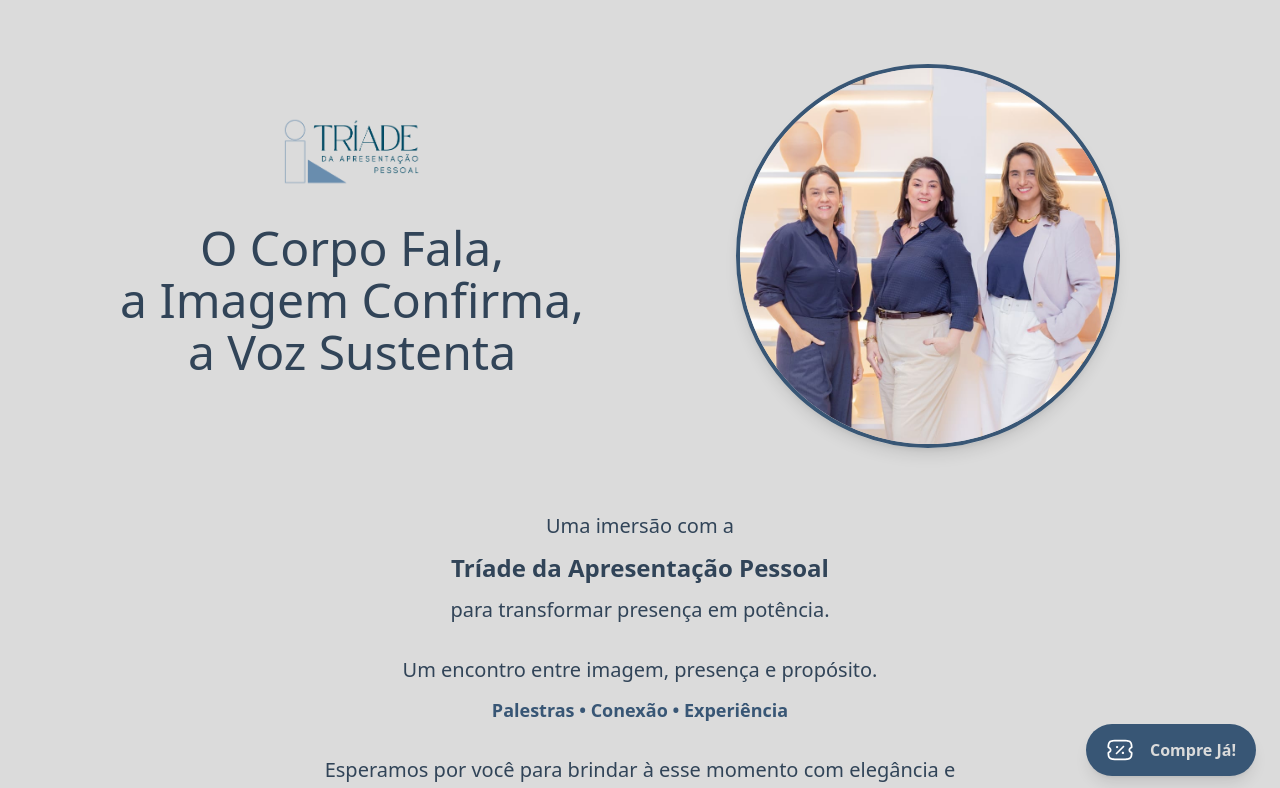
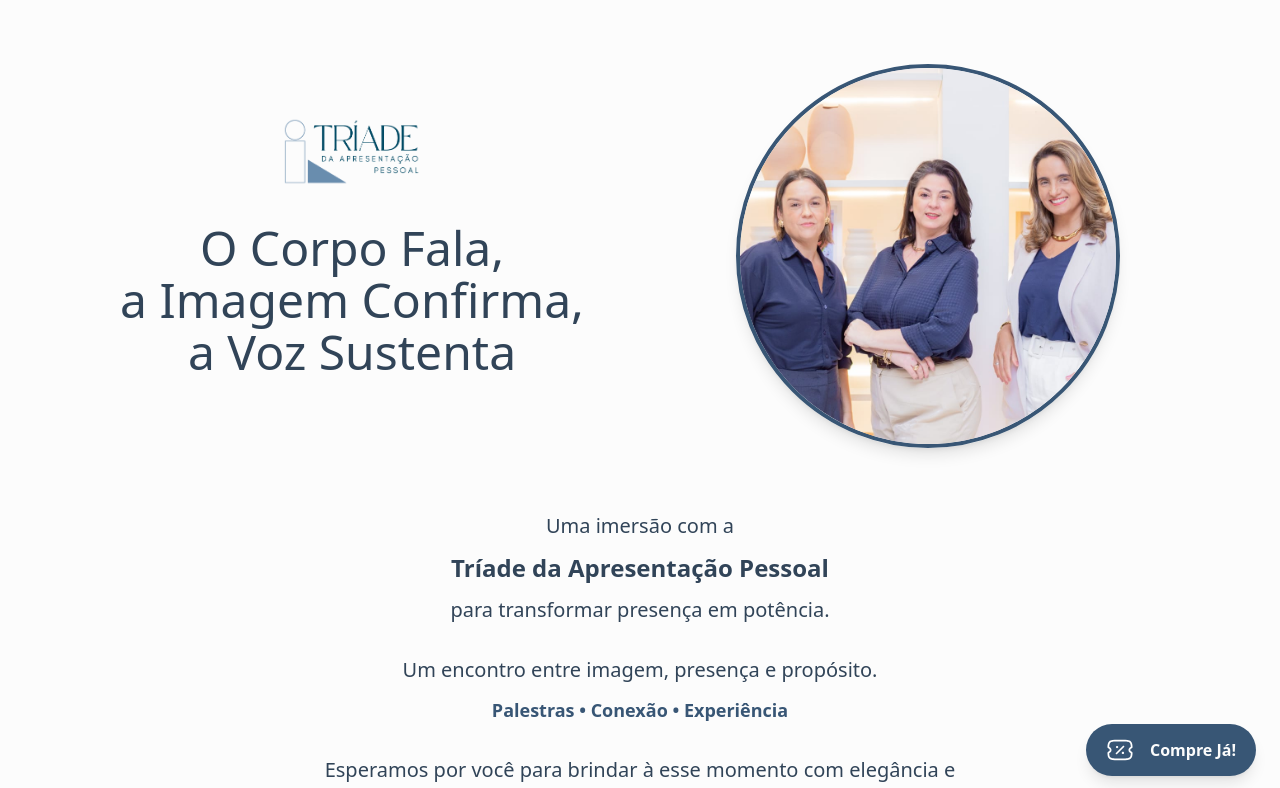
Before and after one commit to kainamf/triade-da-apresentacao-pessoal, a React (Create React App) app: page / in a window 1280 px wide. Shown: the top 788 px of the page. Built offline with nearby package versions, Linux system fonts and the light colour scheme.

Commit message:
style: Update image object positioning in Hero component and adjust primary color palette in Tailwind configuration

```diff
--- a/src/components/Hero.tsx
+++ b/src/components/Hero.tsx
@@ -32,8 +32,7 @@
                             <img
                                 src="/assets/images/triade.jpeg"
                                 alt="Tríade da Apresentação Pessoal"
-                                className="w-full h-full object-cover"
-                                style={{ objectPosition: 'center 10%' }}
+                                className="w-full h-full object-cover object-top"
                             />
                         </div>
                     </div>
--- a/tailwind.config.js
+++ b/tailwind.config.js
@@ -5,11 +5,11 @@
     extend: {
       colors: {
         primary: {
-          100: '#dbdbdb',
-          300: '#bec2c5',
-          500: '#adb5bd',
-          700: '#a3a8ad',
-          900: '#8f8f8f',
+          100: '#fcfcfc',
+          300: '#eaebe9',
+          500: '#e1e4de',
+          700: '#d8dbd6',
+          900: '#c6c6c6',
         },
         secondary: {
           100: '#7c8c9c',
```
Also changed, not shown: public/assets/images/triade.jpeg.
